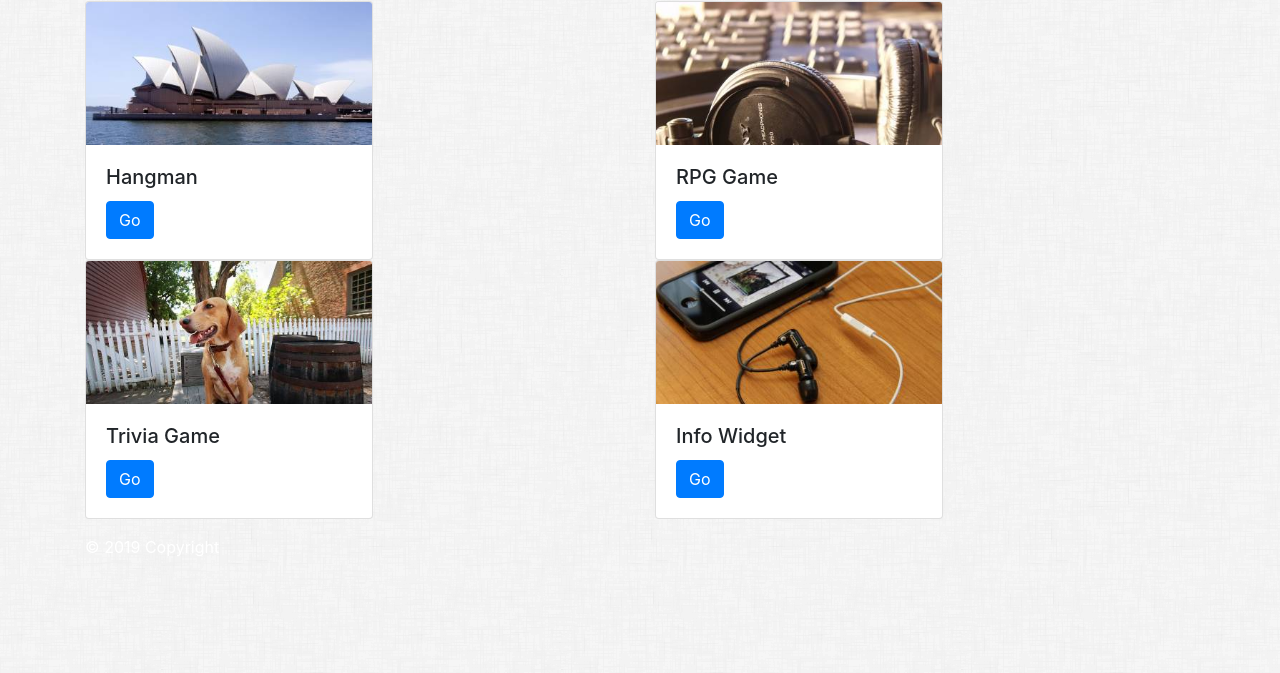
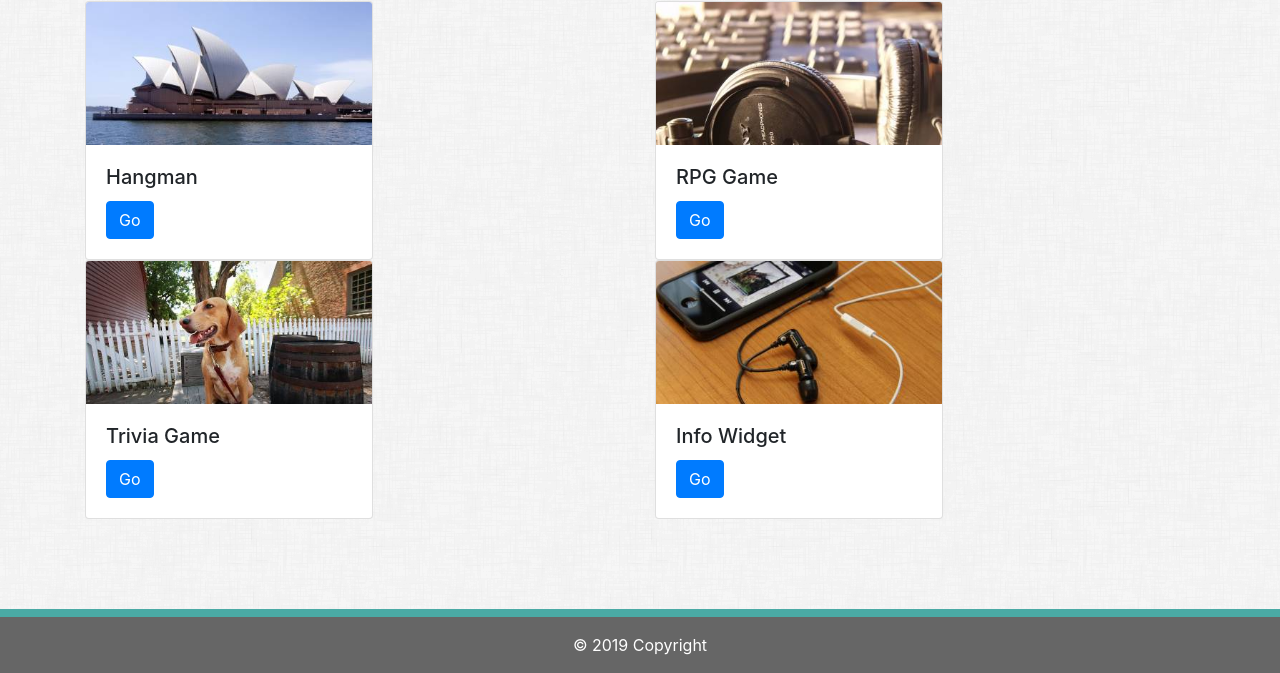
Before and after one commit to iperez99/Bootstrap-Portfolio, a plain HTML site: page portfolio.html in a window 1280 px wide. Shown: the part 127-800 px from the top of the page. Drawn offline with nearby package versions, Linux system fonts and the light colour scheme.

Commit message:
done for now

```diff
--- a/portfolio.html
+++ b/portfolio.html
@@ -102,7 +102,7 @@
     <div class="clearfix"></div>
 
     <!-- Footer -->
-    <footer class="footer mt-auto py-3">
+    <footer class="container-fluid footer mt-auto py-3" id="footerstyle">
         <div class="container">
             <span class="text-white">&copy; 2019 Copyright</span>
         </div>
```
Also changed, not shown: contact.html (+1 -1 lines), index.html (+1 -1 lines).
